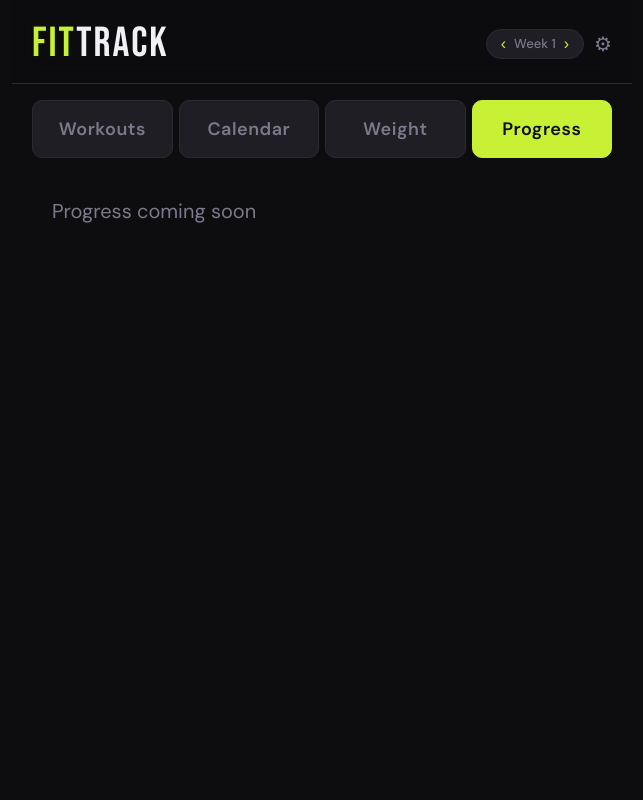
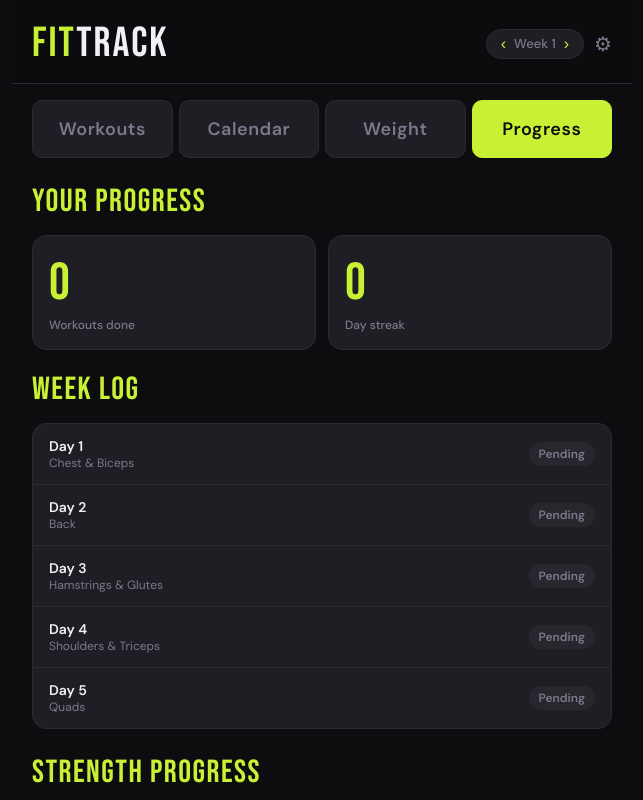
Before and after one commit to roob1y/Fittrack, a React (Vite) app: page / in a window 1280 px wide. Both pictures are taken after a click on the button "Progress". Shown: the top 800 px of the page, without its empty margins (318-961 px from the left). Built offline with nearby package versions, Linux system fonts and the light colour scheme.

Commit message:
feat: migrate progress view to React
- Stats, week log and strength graphs all migrated
- Streak calculation and session times wired up

```diff
--- a/src/App.jsx
+++ b/src/App.jsx
@@ -2,7 +2,7 @@ import React, { useState } from 'react';
 import useStore from './store/useStore';
 
 import WorkoutsView from './components/Workouts/WorkoutsView';
-
+import ProgressView from './components/Progress/ProgressView';
 
 export default function App() {
   const [currentView, setCurrentView] = useState('workouts');
@@ -96,9 +96,7 @@ export default function App() {
           <div style={{ color: 'var(--muted)', padding: '20px' }}>Calendar coming soon</div>
         )}
         {currentView === 'weight' && <div style={{ color: 'var(--muted)', padding: '20px' }}>Weight coming soon</div>}
-        {currentView === 'progress' && (
-          <div style={{ color: 'var(--muted)', padding: '20px' }}>Progress coming soon</div>
-        )}
+        {currentView === 'progress' && <ProgressView />}
         {currentView === 'settings' && (
           <div style={{ color: 'var(--muted)', padding: '20px' }}>Settings coming soon</div>
         )}
--- /dev/null
+++ b/src/components/Progress/ProgressView.jsx
@@ -0,0 +1,274 @@
+import React from 'react';
+import useStore from '../../store/useStore';
+import { PROGRAM } from '../../data/program';
+
+function calcStreak(workoutDates) {
+  let streak = 0;
+  const d = new Date();
+  for (let i = 0; i < 30; i++) {
+    const dateStr = d.toISOString().slice(0, 10);
+    const hasWorkout = Object.values(workoutDates || {}).some((date) => date === dateStr);
+    if (hasWorkout) {
+      streak++;
+      d.setDate(d.getDate() - 1);
+    } else {
+      break;
+    }
+  }
+  return streak;
+}
+
+function getExerciseProgressData(dayId, ei, setData, workoutDates, days) {
+  const entries = [];
+  const seen = new Set();
+
+  for (let week = 1; week <= 52; week++) {
+    const key = `week${week}_${dayId}`;
+    const date = workoutDates?.[key];
+    if (!date) continue;
+
+    const dateObj = new Date(date);
+    const cutoff = new Date();
+    cutoff.setDate(cutoff.getDate() - days);
+    if (days !== 365 && dateObj < cutoff) continue;
+    if (seen.has(date)) continue;
+    seen.add(date);
+
+    let maxWeight = 0;
+    for (let si = 0; si < 10; si++) {
+      const setKey = `week${week}_${dayId}_${ei}_${si}`;
+      const w = parseFloat(setData?.[setKey]?.weight);
+      if (w > maxWeight) maxWeight = w;
+    }
+    if (maxWeight > 0) entries.push({ date, weight: maxWeight });
+  }
+
+  return entries.sort((a, b) => new Date(a.date) - new Date(b.date));
+}
+
+function StrengthGraph({ dayId, ei, exName }) {
+  const [range, setRange] = React.useState(28);
+  const [open, setOpen] = React.useState(false);
+  const canvasRef = React.useRef(null);
+  const setData = useStore((s) => s.setData);
+  const workoutDates = useStore((s) => s.workoutDates);
+
+  const data = getExerciseProgressData(dayId, ei, setData, workoutDates, range);
+
+  React.useEffect(() => {
+    if (!open || !canvasRef.current) return;
+    drawGraph(canvasRef.current, data);
+  }, [open, data, range]);
+
+  function drawGraph(canvas, entries) {
+    const ctx = canvas.getContext('2d');
+    canvas.width = canvas.offsetWidth * window.devicePixelRatio;
+    canvas.height = 160 * window.devicePixelRatio;
+    ctx.scale(window.devicePixelRatio, window.devicePixelRatio);
+
+    const w = canvas.offsetWidth;
+    const h = 160;
+    const padding = { top: 16, right: 16, bottom: 28, left: 36 };
+
+    ctx.clearRect(0, 0, w, h);
+
+    if (entries.length < 2) {
+      ctx.fillStyle = '#7a7a8c';
+      ctx.font = '12px DM Sans';
+      ctx.textAlign = 'center';
+      ctx.fillText('Not enough data for this range', w / 2, h / 2);
+      return;
+    }
+
+    const weights = entries.map((e) => e.weight);
+    const minW = Math.min(...weights) - 2;
+    const maxW = Math.max(...weights) + 2;
+    const toX = (i) => padding.left + (i / (entries.length - 1)) * (w - padding.left - padding.right);
+    const toY = (v) => padding.top + (1 - (v - minW) / (maxW - minW)) * (h - padding.top - padding.bottom);
+
+    ctx.strokeStyle = '#2a2a35';
+    ctx.lineWidth = 1;
+    for (let i = 0; i <= 3; i++) {
+      const y = padding.top + (i / 3) * (h - padding.top - padding.bottom);
+      ctx.beginPath();
+      ctx.moveTo(padding.left, y);
+      ctx.lineTo(w - padding.right, y);
+      ctx.stroke();
+      const val = maxW - (i / 3) * (maxW - minW);
+      ctx.fillStyle = '#7a7a8c';
+      ctx.font = '10px DM Sans';
+      ctx.textAlign = 'right';
+      ctx.fillText(Math.round(val) + 'kg', padding.left - 4, y + 4);
+    }
+
+    ctx.beginPath();
+    entries.forEach((e, i) => (i === 0 ? ctx.moveTo(toX(i), toY(e.weight)) : ctx.lineTo(toX(i), toY(e.weight))));
+    ctx.lineTo(toX(entries.length - 1), h - padding.bottom);
+    ctx.lineTo(toX(0), h - padding.bottom);
+    ctx.closePath();
+    ctx.fillStyle = 'rgba(200,241,53,0.08)';
+    ctx.fill();
+
+    ctx.beginPath();
+    ctx.strokeStyle = '#c8f135';
+    ctx.lineWidth = 2;
+    ctx.lineJoin = 'round';
+    entries.forEach((e, i) => (i === 0 ? ctx.moveTo(toX(i), toY(e.weight)) : ctx.lineTo(toX(i), toY(e.weight))));
+    ctx.stroke();
+
+    entries.forEach((e, i) => {
+      ctx.beginPath();
+      ctx.arc(toX(i), toY(e.weight), 3, 0, Math.PI * 2);
+      ctx.fillStyle = '#c8f135';
+      ctx.fill();
+    });
+
+    ctx.fillStyle = '#7a7a8c';
+    ctx.font = '10px DM Sans';
+    ctx.textAlign = 'center';
+    const labelIndices =
+      entries.length <= 4 ? entries.map((_, i) => i) : [0, Math.floor(entries.length / 2), entries.length - 1];
+    labelIndices.forEach((i) => {
+      const date = new Date(entries[i].date);
+      ctx.fillText(`${date.getDate()}/${date.getMonth() + 1}`, toX(i), h - padding.bottom + 14);
+    });
+  }
+
+  if (data.length === 0) return null;
+
+  return (
+    <div
+      style={{
+        background: 'var(--card)',
+        border: '1px solid var(--border)',
+        borderRadius: 'var(--radius)',
+        marginBottom: '10px',
+        overflow: 'hidden',
+      }}
+    >
+      <div
+        onClick={() => setOpen((o) => !o)}
+        style={{
+          padding: '14px 16px',
+          display: 'flex',
+          justifyContent: 'space-between',
+          alignItems: 'center',
+          cursor: 'pointer',
+        }}
+      >
+        <div>
+          <div style={{ fontWeight: 600, fontSize: '14px' }}>{exName}</div>
+          <div style={{ fontSize: '12px', color: 'var(--muted)', marginTop: '2px' }}>{data.length} sessions logged</div>
+        </div>
+        <div style={{ color: 'var(--accent)', fontSize: '20px' }}>{open ? '−' : '+'}</div>
+      </div>
+      {open && (
+        <div style={{ padding: '16px', borderTop: '1px solid var(--border)' }}>
+          <div style={{ display: 'flex', gap: '8px', marginBottom: '12px' }}>
+            {[
+              { label: '4 weeks', val: 28 },
+              { label: '8 weeks', val: 56 },
+              { label: 'All time', val: 365 },
+            ].map(({ label, val }) => (
+              <button
+                key={val}
+                onClick={() => setRange(val)}
+                style={{
+                  flex: 1,
+                  padding: '6px',
+                  borderRadius: '8px',
+                  border: `1px solid ${range === val ? 'var(--accent)' : 'var(--border)'}`,
+                  background: range === val ? 'var(--accent)' : 'var(--card)',
+                  color: range === val ? '#0d0d0f' : 'var(--muted)',
+                  fontFamily: "'DM Sans', sans-serif",
+                  fontSize: '12px',
+                  fontWeight: 600,
+                  cursor: 'pointer',
+                }}
+              >
+                {label}
+              </button>
+            ))}
+          </div>
+          <canvas ref={canvasRef} style={{ width: '100%', height: '160px' }} />
+        </div>
+      )}
+    </div>
+  );
+}
+
+export default function ProgressView() {
+  const weekNum = useStore((s) => s.weekNum);
+  const completedDays = useStore((s) => s.completedDays);
+  const skippedDays = useStore((s) => s.skippedDays);
+  const sessionTimes = useStore((s) => s.sessionTimes);
+  const workoutDates = useStore((s) => s.workoutDates);
+
+  const doneCount = Object.keys(completedDays || {}).length;
+  const streak = calcStreak(workoutDates);
+
+  return (
+    <div>
+      <div className="section-title" style={{ marginTop: '4px' }}>
+        YOUR PROGRESS
+      </div>
+
+      <div className="progress-grid">
+        <div className="stat-card">
+          <div className="stat-val">{doneCount}</div>
+          <div className="stat-label">Workouts done</div>
+        </div>
+        <div className="stat-card">
+          <div className="stat-val">{streak}</div>
+          <div className="stat-label">Day streak</div>
+        </div>
+      </div>
+
+      <div className="section-title">WEEK LOG</div>
+      <div className="week-log" style={{ marginBottom: '24px' }}>
+        {PROGRAM.map((day) => {
+          const done = !!completedDays?.[`week${weekNum}_${day.id}`];
+          const skipped = skippedDays?.[`week${weekNum}_${day.id}`];
+          const sessionTime = sessionTimes?.[`week${weekNum}_${day.id}`];
+          return (
+            <div key={day.id} className="week-log-row">
+              <div>
+                <div className="wl-day">{day.label}</div>
+                <div className="wl-focus">{day.focus}</div>
+              </div>
+              <div style={{ display: 'flex', alignItems: 'center', gap: '8px' }}>
+                {sessionTime != null && (
+                  <div style={{ fontSize: '12px', color: 'var(--muted)' }}>{sessionTime} mins</div>
+                )}
+                <div className={`wl-badge ${done ? 'done' : skipped ? 'skipped' : 'skip'}`}>
+                  {done ? '✓ Done' : skipped ? `⊘ ${skipped}` : 'Pending'}
+                </div>
+              </div>
+            </div>
+          );
+        })}
+      </div>
+
+      <div className="section-title">STRENGTH PROGRESS</div>
+      {PROGRAM.map((day) => (
+        <div key={day.id} style={{ marginBottom: '20px' }}>
+          <div
+            style={{
+              fontSize: '13px',
+              fontWeight: 600,
+              color: 'var(--muted)',
+              letterSpacing: '0.5px',
+              textTransform: 'uppercase',
+              marginBottom: '10px',
+            }}
+          >
+            {day.focus}
+          </div>
+          {day.exercises.map((ex, ei) => (
+            <StrengthGraph key={ei} dayId={day.id} ei={ei} exName={ex.name} />
+          ))}
+        </div>
+      ))}
+    </div>
+  );
+}
```
